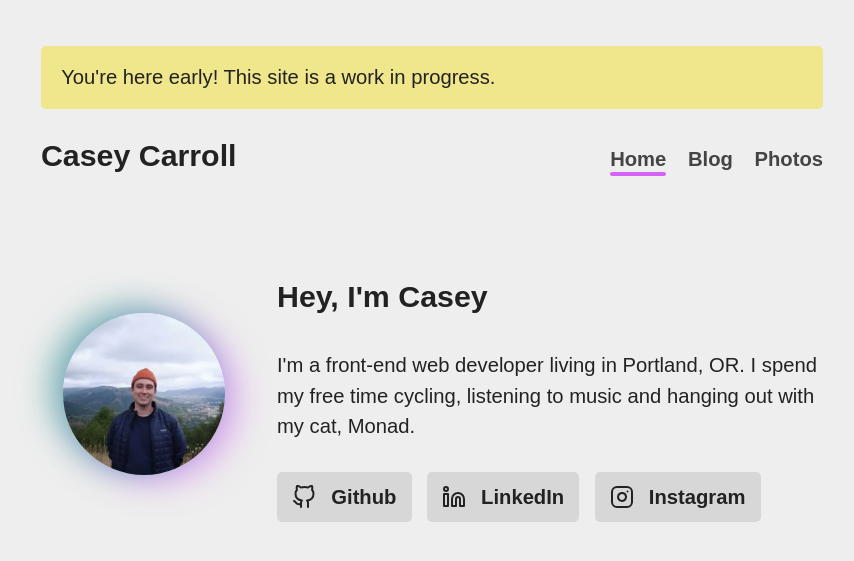
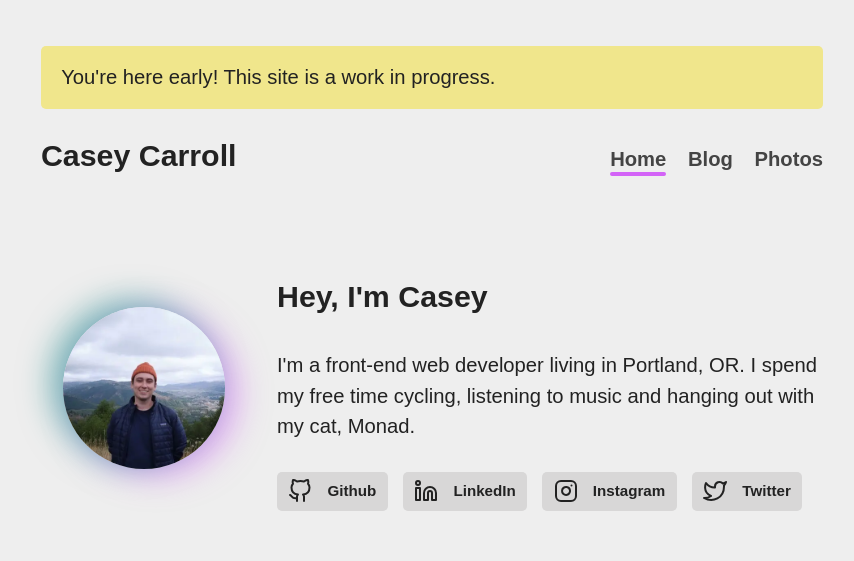
Before and after one commit to caseycarroll/caseycarroll.github.io, a Jekyll site: the page built from index.html, in a window 1280 px wide. Shown: the top 561 px of the page, without its empty margins (208-1062 px from the left). Built offline with Jekyll 4.4.1, drawn with Linux system fonts in a browser that asks for light colours.

Commit message:
add twitter link

```diff
--- /dev/null
+++ b/_includes/twitter_icon.html
@@ -0,0 +1,6 @@
+<svg aria-hidden="true" xmlns="http://www.w3.org/2000/svg" width="24" height="24" viewBox="0 0 24 24" fill="none" stroke="currentColor"
+    stroke-width="2" stroke-linecap="round" stroke-linejoin="round" class="feather feather-twitter">
+    <path
+        d="M23 3a10.9 10.9 0 0 1-3.14 1.53 4.48 4.48 0 0 0-7.86 3v1A10.66 10.66 0 0 1 3 4s-4 9 5 13a11.64 11.64 0 0 1-7 2c9 5 20 0 20-11.5a4.5 4.5 0 0 0-.08-.83A7.72 7.72 0 0 0 23 3z">
+    </path>
+</svg>
--- a/assets/css/main.css
+++ b/assets/css/main.css
@@ -127,6 +127,10 @@ main {
     box-shadow: -12px -6px 32px var(--transparent-primary-color), 12px 6px 32px var(--transparent-secondary-color);
 }
 
+.about-links {
+    font-size: 0.75em;
+}
+
 .about-links > li {
     display: flex;
     background: var(--primary-lighter-color);
--- a/index.html
+++ b/index.html
@@ -35,6 +35,11 @@ link: home
                     <a href="https://www.instagram.com/ccpzza/">Instagram</a>
                     <span class="visually-hidden">external link</span>
                 </li>
+                <li class="cluster">
+                    {% include twitter_icon.html %}
+                    <a href="https://twitter.com/casey_c_dev">Twitter</a>
+                    <span class="visually-hidden">external link</span>
+                </li>
             </ul>
         </div>
     </div>
```
